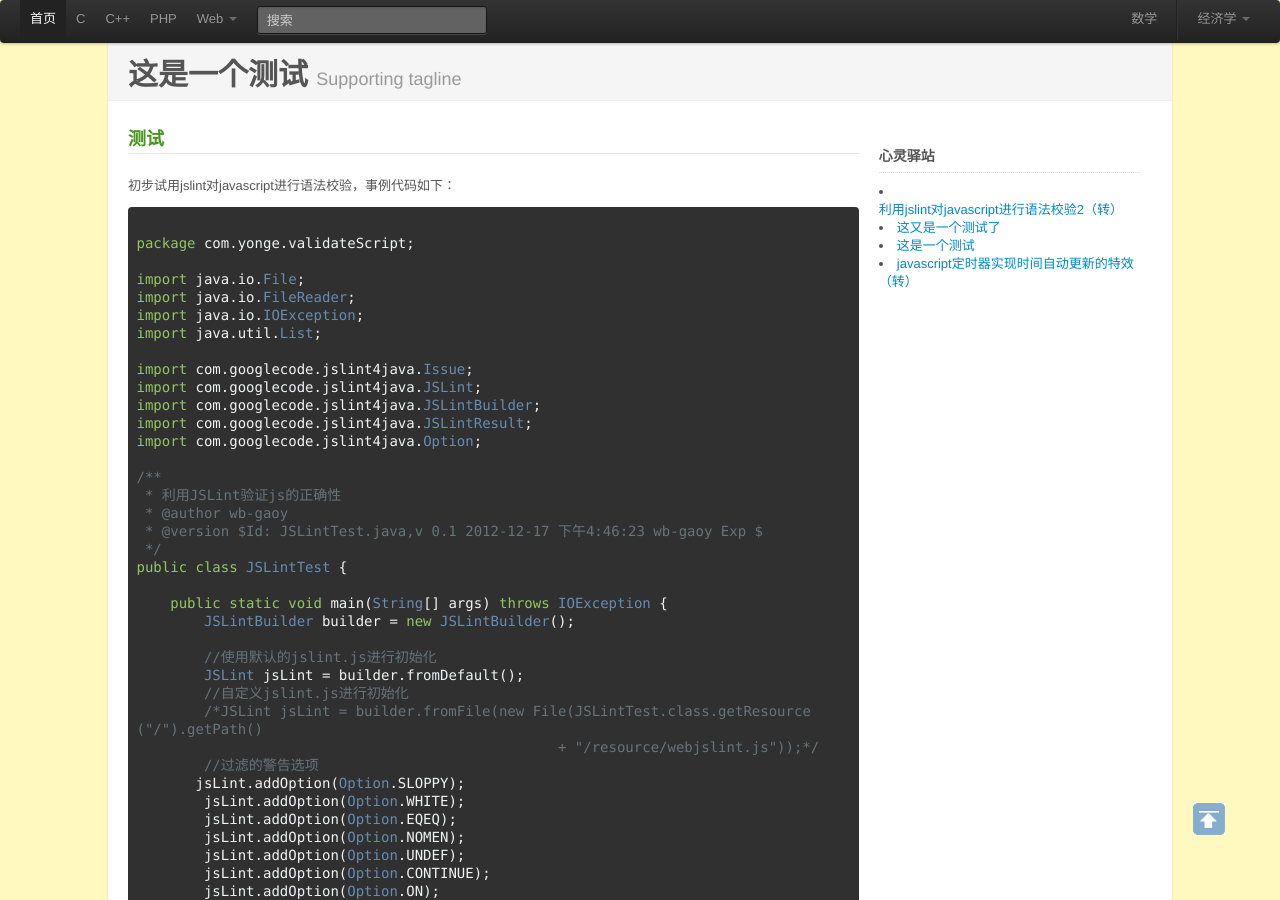
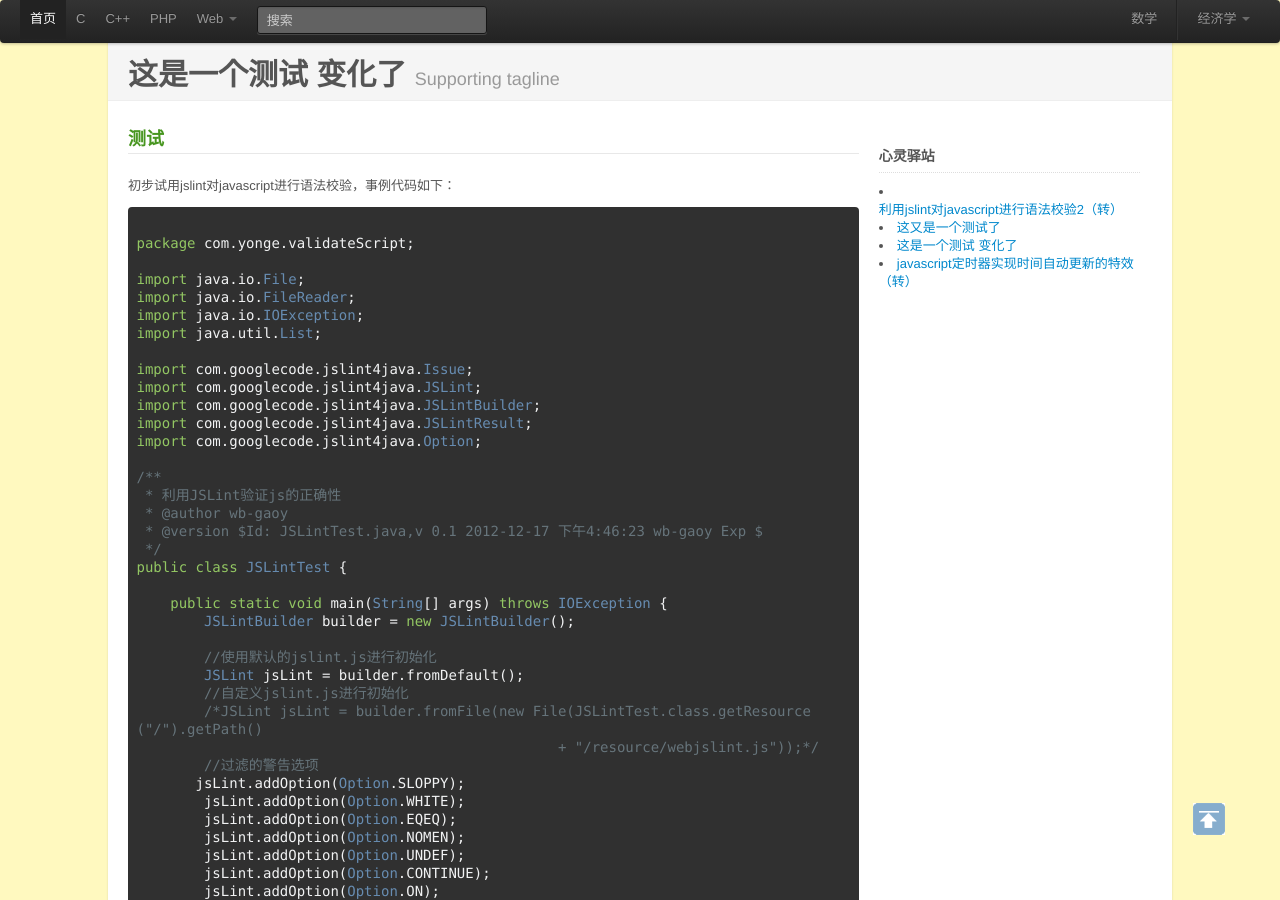
Before and after one commit to luwanlili/luwanlili.github.com, a Jekyll site: the page built from _posts/2012-12-08-thisisatest.html, in a window 1280 px wide and 900 px high. Built offline with Jekyll 4.4.1, drawn with Linux system fonts in a browser that asks for light colours.

Commit message:
taskchange

```diff
--- a/_posts/2012-12-08-thisisatest.html
+++ b/_posts/2012-12-08-thisisatest.html
@@ -1,6 +1,6 @@
 ---
 layout: default
-title: 这是一个测试
+title: 这是一个测试 变化了
 ---
 <div class="page-header">
 <h1>{{ page.title }} <small>Supporting tagline</small></h1>
```
